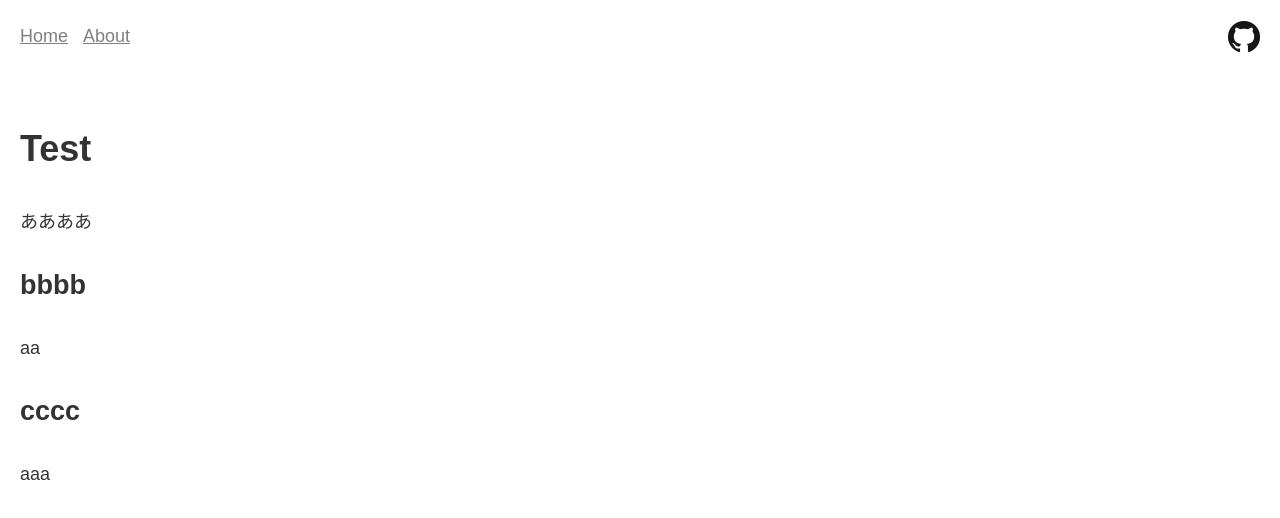
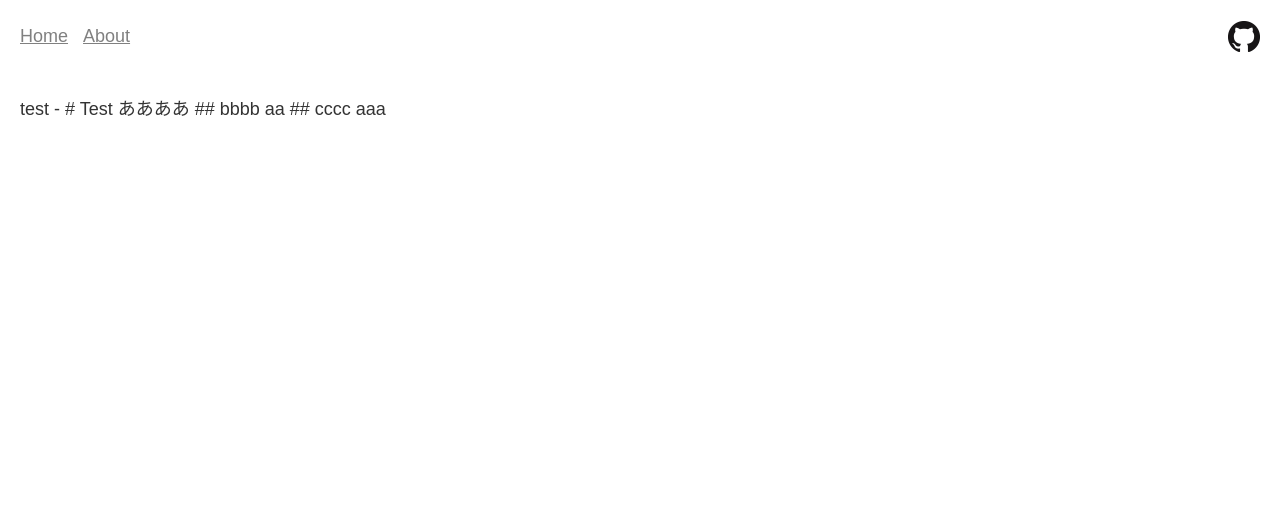
Before and after one commit to inokawa/inokawa.github.io, a Next.js app: page /blog in a window 1280 px wide. Shown: the top 518 px of the page. Built offline with nearby package versions, Linux system fonts and the light colour scheme.

Commit message:
Show article list in /blog

```diff
--- a/src/pages/blog.tsx
+++ /dev/null
@@ -1,31 +0,0 @@
-import { NextPage, GetStaticProps } from "next";
-import fs from "fs";
-import path from "path";
-import { createHtml } from "../utils/markdown";
-
-type Prop = { data: string };
-
-const Page: NextPage<Prop> = ({ data }) => {
-  return (
-    <div>
-      <div
-        dangerouslySetInnerHTML={{
-          __html: data,
-        }}
-      />
-    </div>
-  );
-};
-
-export const getStaticProps: GetStaticProps = async () => {
-  const postsDirectory = path.join(process.cwd(), "./src/articles/test.md");
-  const text = fs.readFileSync(postsDirectory, "utf-8");
-  const html = await createHtml(text);
-  return {
-    props: {
-      data: html.contents,
-    },
-  };
-};
-
-export default Page;
--- /dev/null
+++ b/src/pages/blog/index.tsx
@@ -0,0 +1,25 @@
+import { NextPage, GetStaticProps } from "next";
+import { readArticles } from "../../utils/article";
+
+type Prop = { contents: { id: string; content: string }[] };
+
+const Page: NextPage<Prop> = ({ contents }) => {
+  return (
+    <div>
+      {contents.map((d) => (
+        <div>{d.id + " - " + d.content}</div>
+      ))}
+    </div>
+  );
+};
+
+export const getStaticProps: GetStaticProps = async () => {
+  const posts = readArticles();
+  return {
+    props: {
+      contents: posts,
+    },
+  };
+};
+
+export default Page;
--- /dev/null
+++ b/src/utils/article.ts
@@ -0,0 +1,16 @@
+import fs from "fs";
+import path from "path";
+
+export const readArticles = () => {
+  const dirPath = path.join(process.cwd(), "./src/articles");
+  const filenames = fs.readdirSync(dirPath);
+
+  return filenames.map((filename) => {
+    const filePath = path.join(dirPath, filename);
+    const fileContents = fs.readFileSync(filePath, "utf8");
+    return {
+      id: path.basename(filename, path.extname(filename)),
+      content: fileContents,
+    };
+  });
+};
```
